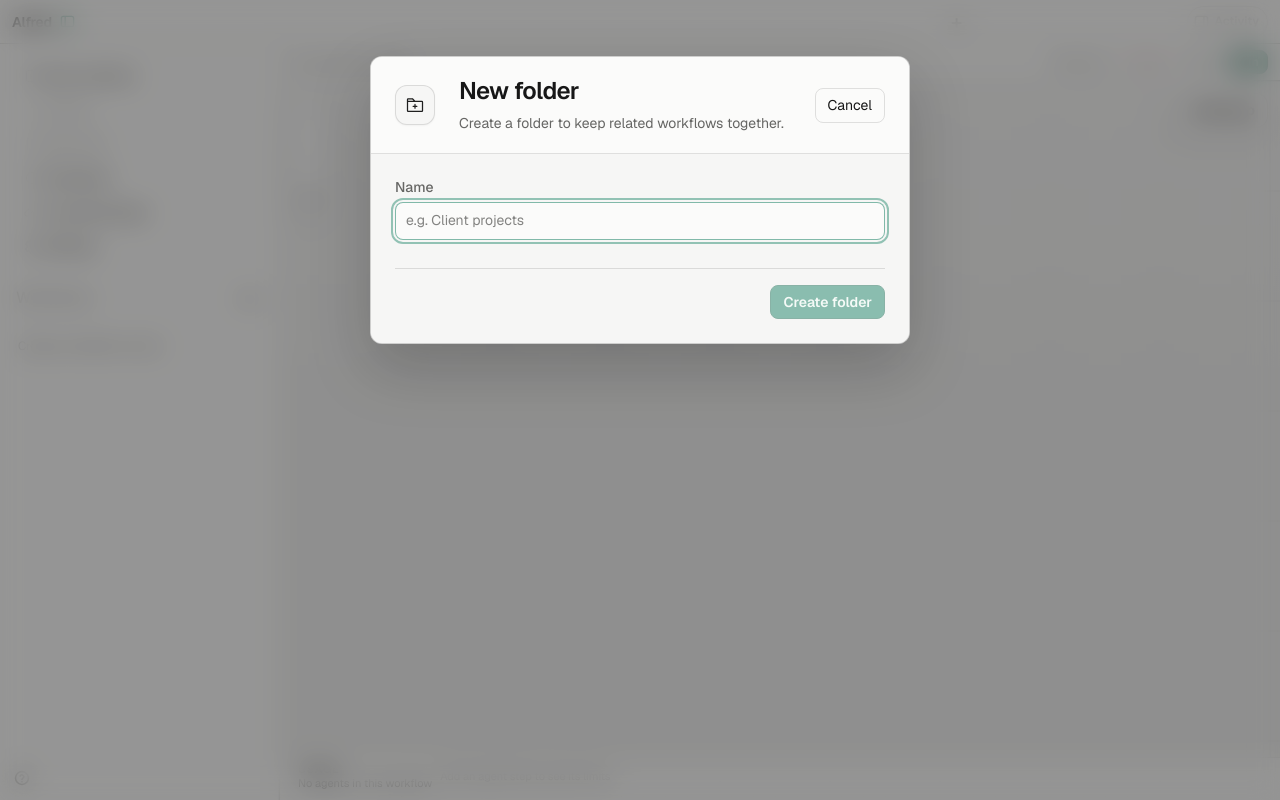
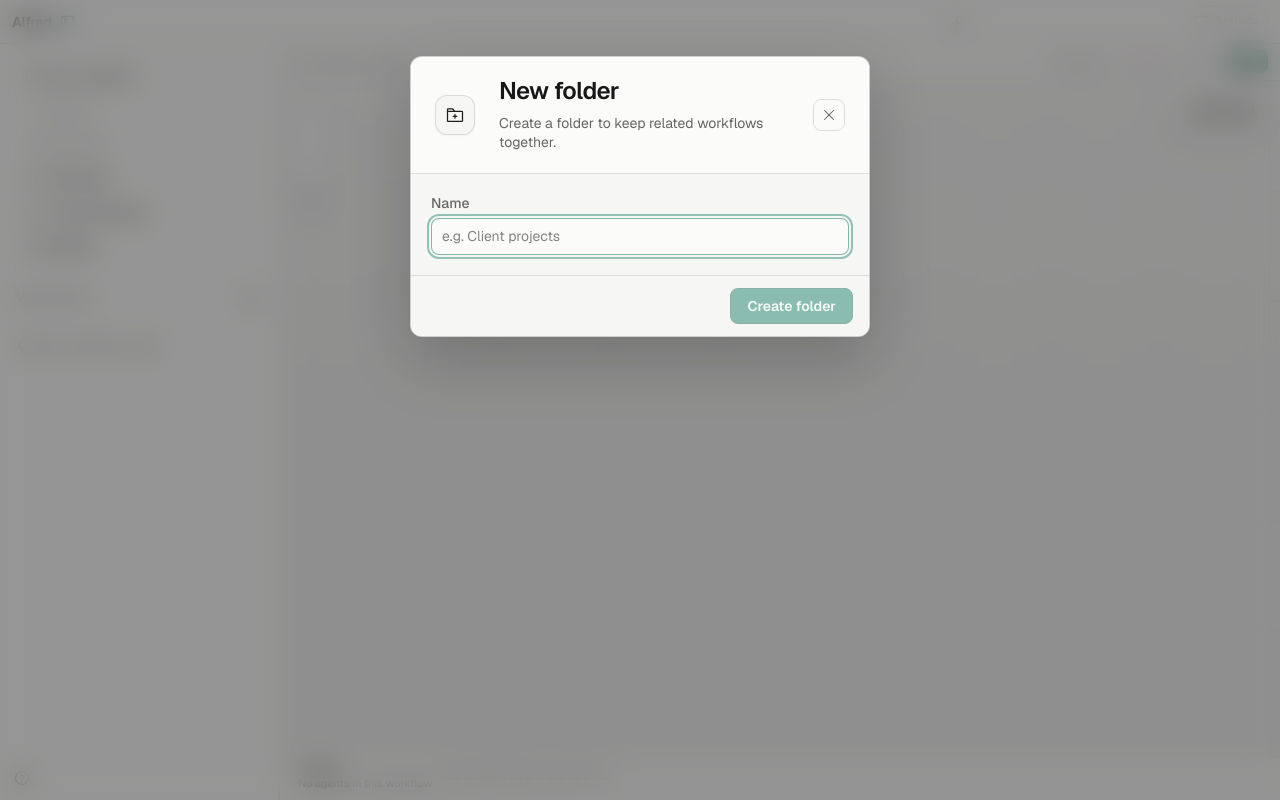
Before and after one commit to Nirzhuk/alfred-workflows, a React (Vite) app: page / in a window 1280 px wide. Both pictures are taken after a click on the button 249 px from the left and 298 px from the top of the page. Built offline with nearby package versions, Linux system fonts and the light colour scheme.

Commit message:
Align workflow naming modals

```diff
--- a/src/features/workflow/components/rename-workflow-modal/rename-workflow-modal.tsx
+++ b/src/features/workflow/components/rename-workflow-modal/rename-workflow-modal.tsx
@@ -42,6 +42,7 @@ export function RenameWorkflowModal({
   return (
     <Modal
       size="md"
+      className="compact-form-modal"
       onClose={onClose}
       labelledBy="rename-modal-title"
       describedBy="rename-modal-description"
@@ -57,19 +58,25 @@ export function RenameWorkflowModal({
         description="Update the name shown in your workflow library."
         descriptionId="rename-modal-description"
         actions={
-          <button type="button" className="ghost" onClick={onClose}>
-            Cancel
+          <button
+            type="button"
+            className="ghost modal-close-button"
+            aria-label="Close"
+            onClick={onClose}
+          >
+            <Icon name="x" size={16} />
           </button>
         }
       />
 
       <form
-        className="rename-modal-body"
+        className="compact-form-modal-form"
         onSubmit={(e) => {
           e.preventDefault();
           submit();
         }}
       >
+        <div className="compact-form-modal-body">
           <label className="field">
             <span>Name</span>
             <input
@@ -81,12 +88,13 @@ export function RenameWorkflowModal({
               onChange={(e) => setName(e.target.value)}
             />
           </label>
+        </div>
 
-        <div className="schedule-actions">
+        <footer className="compact-form-modal-footer">
           <button type="submit" className="primary" disabled={!canSave}>
             Save name
           </button>
-        </div>
+        </footer>
       </form>
     </Modal>
   );
--- a/src/features/workflow/components/workflow-folder-modal/workflow-folder-modal.tsx
+++ b/src/features/workflow/components/workflow-folder-modal/workflow-folder-modal.tsx
@@ -38,6 +38,7 @@ export function WorkflowFolderModal({ folder, onClose }: Props) {
   return (
     <Modal
       size="md"
+      className="compact-form-modal"
       onClose={onClose}
       labelledBy="workflow-folder-modal-title"
       describedBy="workflow-folder-modal-description"
@@ -57,19 +58,25 @@ export function WorkflowFolderModal({ folder, onClose }: Props) {
         }
         descriptionId="workflow-folder-modal-description"
         actions={
-          <button type="button" className="ghost" onClick={onClose}>
-            Cancel
+          <button
+            type="button"
+            className="ghost modal-close-button"
+            aria-label="Close"
+            onClick={onClose}
+          >
+            <Icon name="x" size={16} />
           </button>
         }
       />
 
       <form
-        className="rename-modal-body"
+        className="compact-form-modal-form"
         onSubmit={(event) => {
           event.preventDefault();
           submit();
         }}
       >
+        <div className="compact-form-modal-body">
           <label className="field">
             <span>Name</span>
             <input
@@ -81,12 +88,13 @@ export function WorkflowFolderModal({ folder, onClose }: Props) {
               onChange={(event) => setName(event.target.value)}
             />
           </label>
+        </div>
 
-        <div className="schedule-actions">
+        <footer className="compact-form-modal-footer">
           <button type="submit" className="primary" disabled={!canSave}>
             {folder ? "Save name" : "Create folder"}
           </button>
-        </div>
+        </footer>
       </form>
     </Modal>
   );
```
Also changed, not shown: src/App.css, 1 other file (tests, documents, lock files or other folders). Lines whose indentation alone changed are shown as unchanged.
